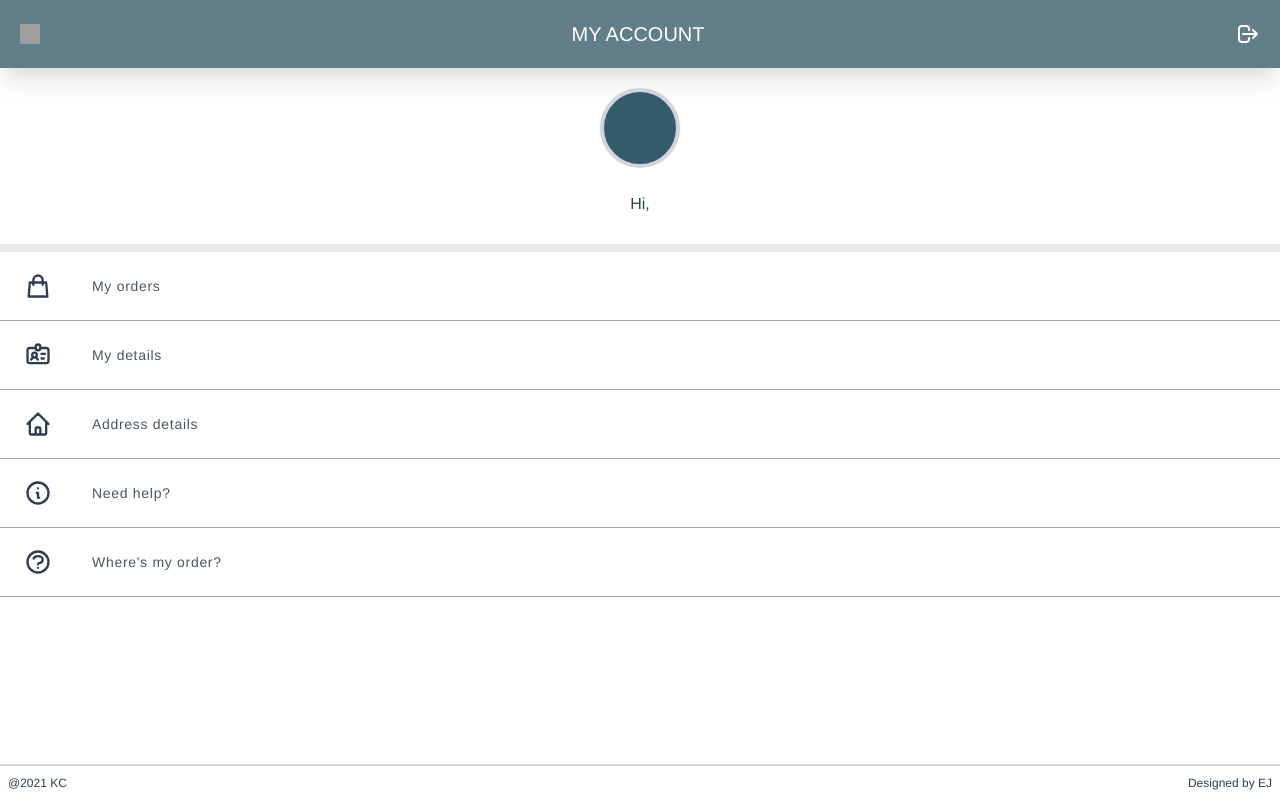
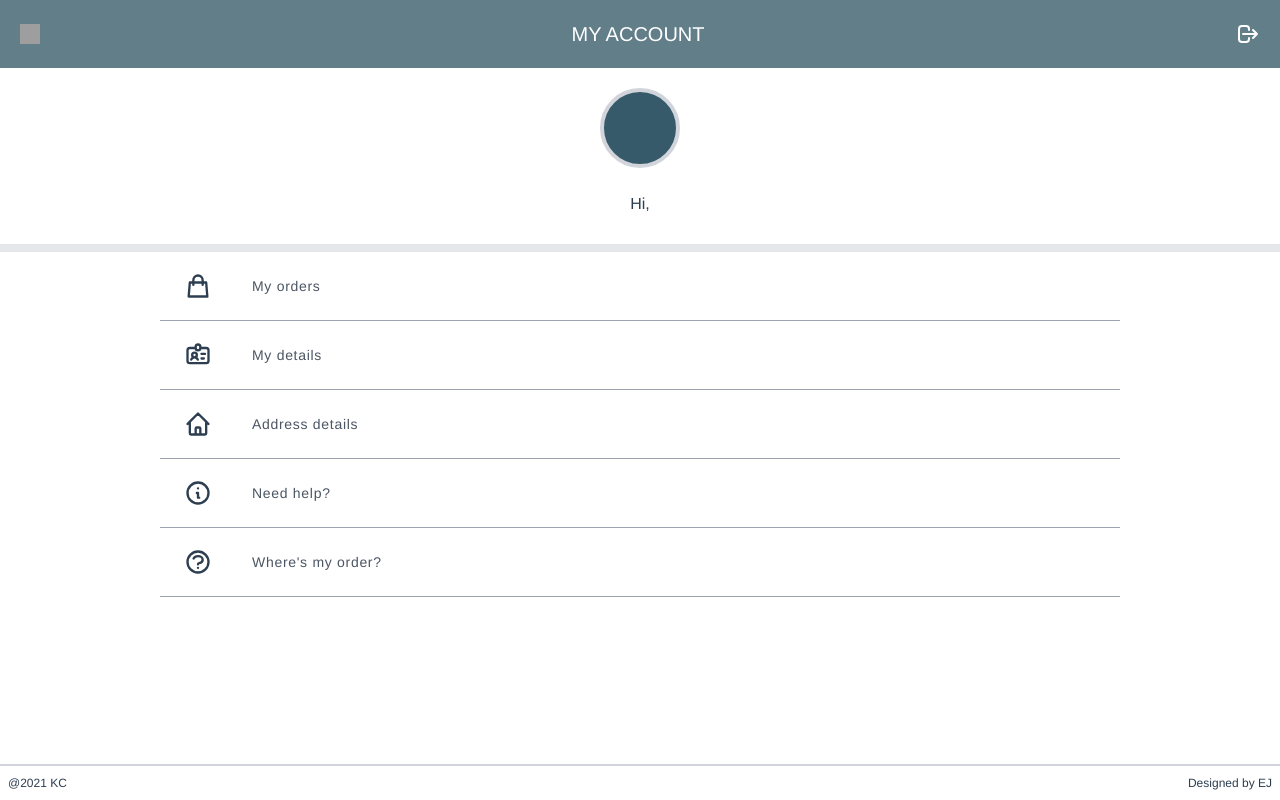
Before and after one commit to ejmvy/kathryn-refactor, a Vue app: page /userprofile in a window 1280 px wide. Built offline with nearby package versions, Linux system fonts and the light colour scheme; grey boxes are pictures that could not be loaded.

Commit message:
user account menu styles

```diff
--- a/src/components/UserProfilePage/UserAccountMenu.vue
+++ b/src/components/UserProfilePage/UserAccountMenu.vue
@@ -1,5 +1,5 @@
 <template>
-  <div class="flex flex-col items-center mt-5">
+  <div class="flex flex-col bg-white items-center pt-5">
     <div
       class="w-20 h-20 bg-green-dark border-4 border-gray-300 rounded-full text-4xl flex justify-center text-white items-center"
     >
@@ -10,7 +10,11 @@
   </div>
   <div class="bg-gray-200 w-full p-1"></div>
 
-  <div v-for="path in accountPaths" :key="path">
+  <div
+    class="md:w-3/4 md:m-auto md:flex md:justify-center bg-white"
+    v-for="path in accountPaths"
+    :key="path"
+  >
     <div
       @click="showRoute(path.route)"
       class="w-full flex items-center py-5 pl-6 border-b border-gray-400"
@@ -44,9 +48,10 @@
 
 <script>
 export default {
-  props: ["userName"],
+  //   props: ["userName"],
   data() {
     return {
+      userName: "",
       accountPaths: [
         {
           pathName: "My orders",
@@ -96,5 +101,9 @@ export default {
       return "";
     },
   },
+  mounted() {
+    const userDetails = this.$store.getters["getUserDetails"];
+    this.userName = userDetails.name;
+  },
 };
 </script>
```
